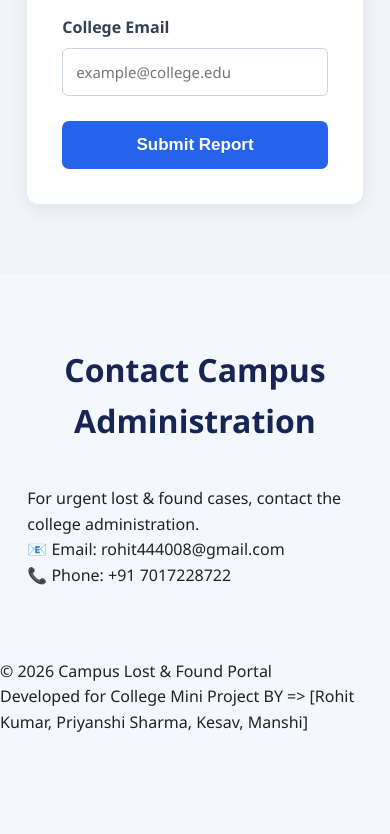
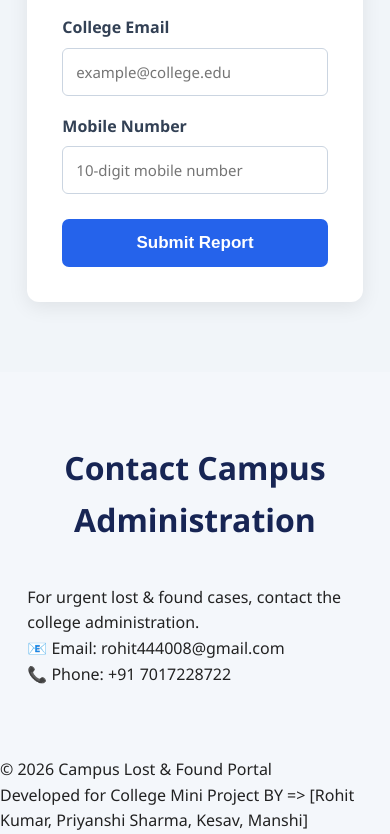
Before and after one commit to rohit444008-pixel/campus-lost-found-portal, a plain HTML site: page index.html in a window 390 px wide. Shown: the part 4105-4939 px from the top of the page. Before the commit the page ends 4840 px from the top, so only its background shows below. Drawn offline with nearby package versions, Linux system fonts and the light colour scheme; no server answers.

Commit message:
Add mobile number input field to form
add mobile num in roport

```diff
--- a/index.html
+++ b/index.html
@@ -158,6 +158,9 @@
             <label for="email">College Email</label>
             <input type="email" id="email" placeholder="example@college.edu" required>
 
+            <label for="phone">Mobile Number</label>
+            <input type="tel" id="phone" placeholder="10-digit mobile number" pattern="[0-9]{10}" maxlength="10" required>
+
             <button type="submit" class="submit-btn"> Submit Report </button>
         </form>
         <p id="successMessage"></p>
```
